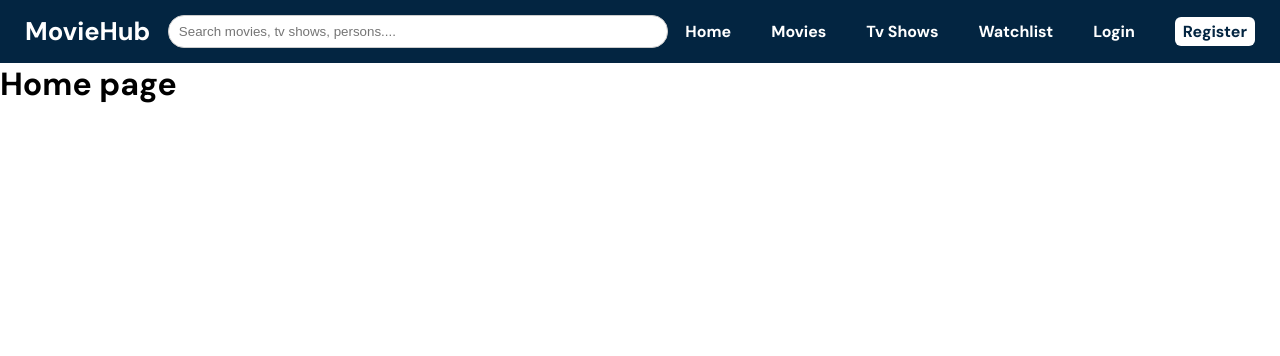
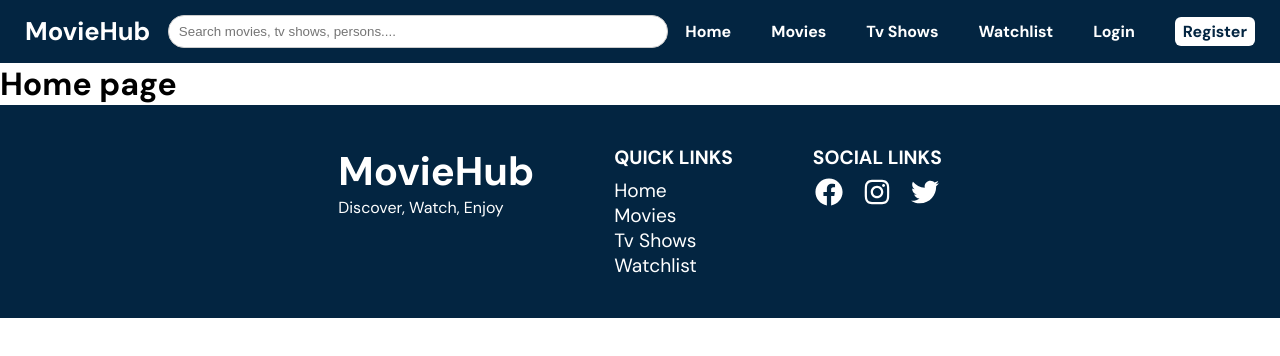
Before and after one commit to Samiksha063/movie-tv-database-app, a React (Vite) app: page / in a window 1280 px wide. Shown: the top 356 px of the page. Built offline with nearby package versions, Linux system fonts and the light colour scheme.

Commit message:
add footer component

```diff
--- a/package.json
+++ b/package.json
@@ -12,6 +12,7 @@
   "dependencies": {
     "react": "^19.2.0",
     "react-dom": "^19.2.0",
+    "react-icons": "^5.5.0",
     "react-router-dom": "^7.11.0",
     "styled-components": "^6.1.19",
     "zustand": "^5.0.9"
--- a/src/App.tsx
+++ b/src/App.tsx
@@ -2,7 +2,8 @@ import { Routes, Route } from 'react-router-dom';
 import Header from './components/Header/Header';
 import Login from './pages/Login/Login';
 import Register from './pages/Register/Register';
-import Home from './pages/Home/Home'
+import Home from './pages/Home/Home';
+import Footer from './components/Footer/Footer';
 export default function App() {
   return (
     <>
@@ -12,6 +13,7 @@ export default function App() {
         <Route path='/login' element={<Login/>} />
         <Route path='/register' element={<Register/>}/>
       </Routes>
+      <Footer />
     </>
 
   );
--- a/src/components/Footer/Footer.module.css
+++ b/src/components/Footer/Footer.module.css
@@ -0,0 +1,55 @@
+*{
+    padding: 0;
+    margin: 0;
+}
+
+.footer{
+    background-color: var(--color-primary);
+    display: flex;
+    justify-content: center;
+    gap: 80px;
+    padding: 40px 30px;
+}
+
+.quickLinks ul li, .socialLinks ul li{
+    list-style: none;
+}
+
+.brand, .quickLinks, .socialLinks{
+    color: white;
+}
+
+.logo, .quickLink{
+    color: white;
+    text-decoration: none;
+}
+
+.logo{
+    font-size: 2.5rem;
+    font-weight: bold;
+}
+
+.quickLinks, .socialLinks{
+    font-weight: bold;
+    font-size: 1.2rem;
+}
+
+.quickLink{
+    font-weight: lighter;
+    font-size: 1.2rem;
+    margin-bottom: 6px;
+}
+
+.linkText{
+    margin-bottom: 8px;
+}
+
+.socialLinks ul{
+    display: flex;
+    gap: 20px;
+    justify-content: center;
+}
+
+.socialLink{
+    font-size: 28px;
+}
--- a/src/components/Footer/Footer.tsx
+++ b/src/components/Footer/Footer.tsx
@@ -0,0 +1,38 @@
+import { FaFacebook, FaInstagram, FaTwitter } from "react-icons/fa";
+import { Link } from "react-router-dom";
+import styles from './Footer.module.css';
+export default function Footer(){
+    return(
+        <>
+            <footer className={styles.footer}>
+
+                <div className={styles.brand}>
+                    <Link to = "/" className={styles.logo}>MovieHub</Link>
+                    <p className={styles.tagLine}>Discover, Watch, Enjoy</p>
+                </div>
+
+                <div className={styles.quickLinks}>
+                    <p className={styles.linkText}>QUICK LINKS</p>
+                    <ul>
+                        <li><Link to = "/" className={styles.quickLink}>Home</Link></li>
+                        <li><Link to = "/movies" className={styles.quickLink}>Movies</Link></li>
+                        <li><Link to = "/tvshows" className={styles.quickLink}>Tv Shows</Link></li>
+                        <li><Link to = "/watchlist" className={styles.quickLink}>Watchlist</Link></li>
+                    </ul>
+                </div>
+
+                <div className={styles.socialLinks}>
+                    <p className={styles.linkText}>SOCIAL LINKS</p>
+                    <ul>
+                        <li><FaFacebook className={styles.socialLink} /></li>
+                        <li><FaInstagram className={styles.socialLink} /></li>
+                        <li><FaTwitter className={styles.socialLink}/></li>
+                    </ul>
+                </div>
+
+
+
+            </footer>
+        </>
+    );
+}
--- a/src/components/Header/Header.module.css
+++ b/src/components/Header/Header.module.css
@@ -8,7 +8,7 @@
     background-color: var(--color-primary);
 }
 
-ul{
+.header ul{
     display: flex;
     align-items: center;
     justify-content: space-between;
@@ -30,7 +30,7 @@ ul{
     align-items: center;
 }
 
-ul li{
+.header ul li{
     list-style: none;
 }
 
```
Also changed, not shown: 1 other file (tests, documents, lock files or other folders).
